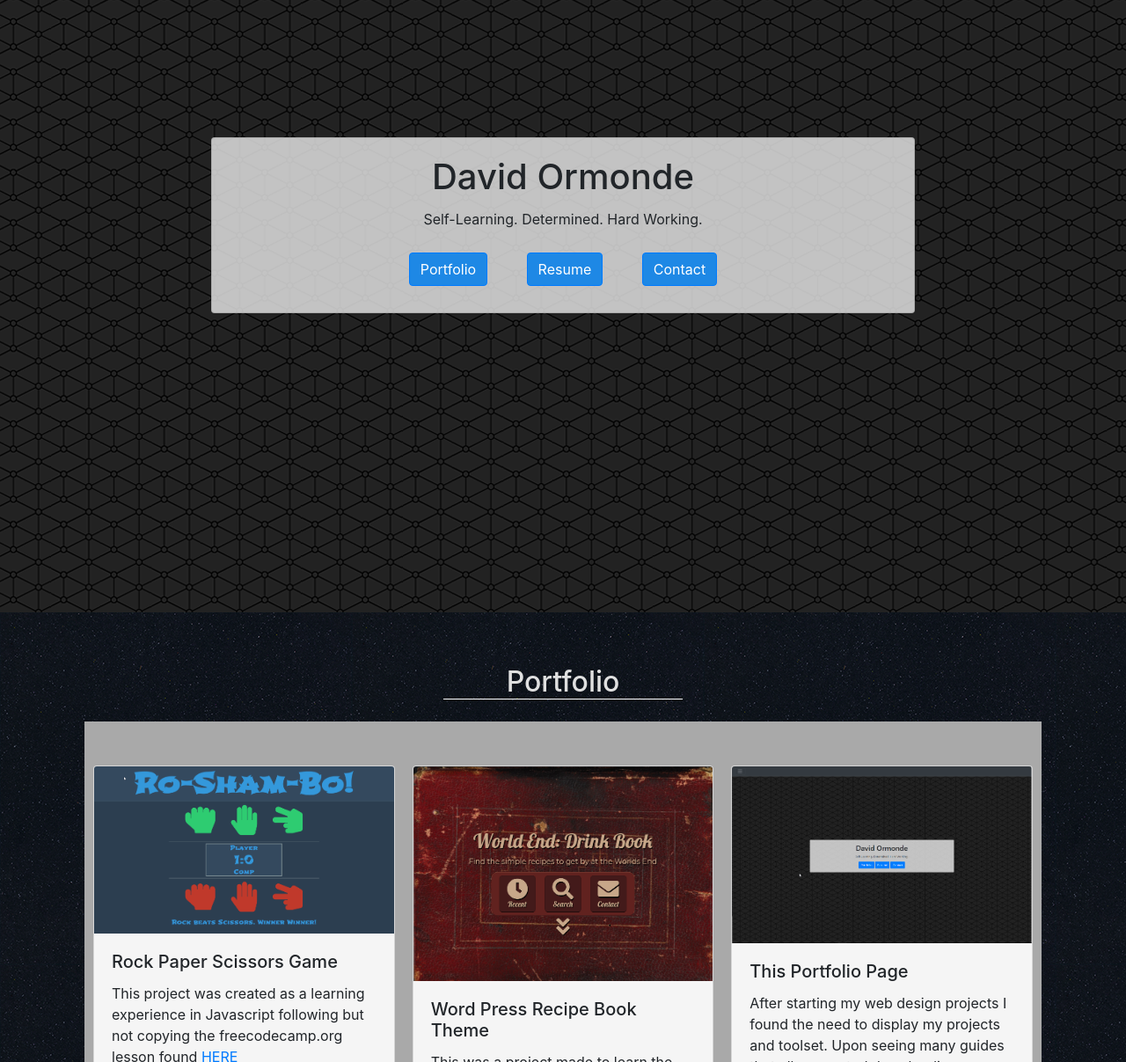
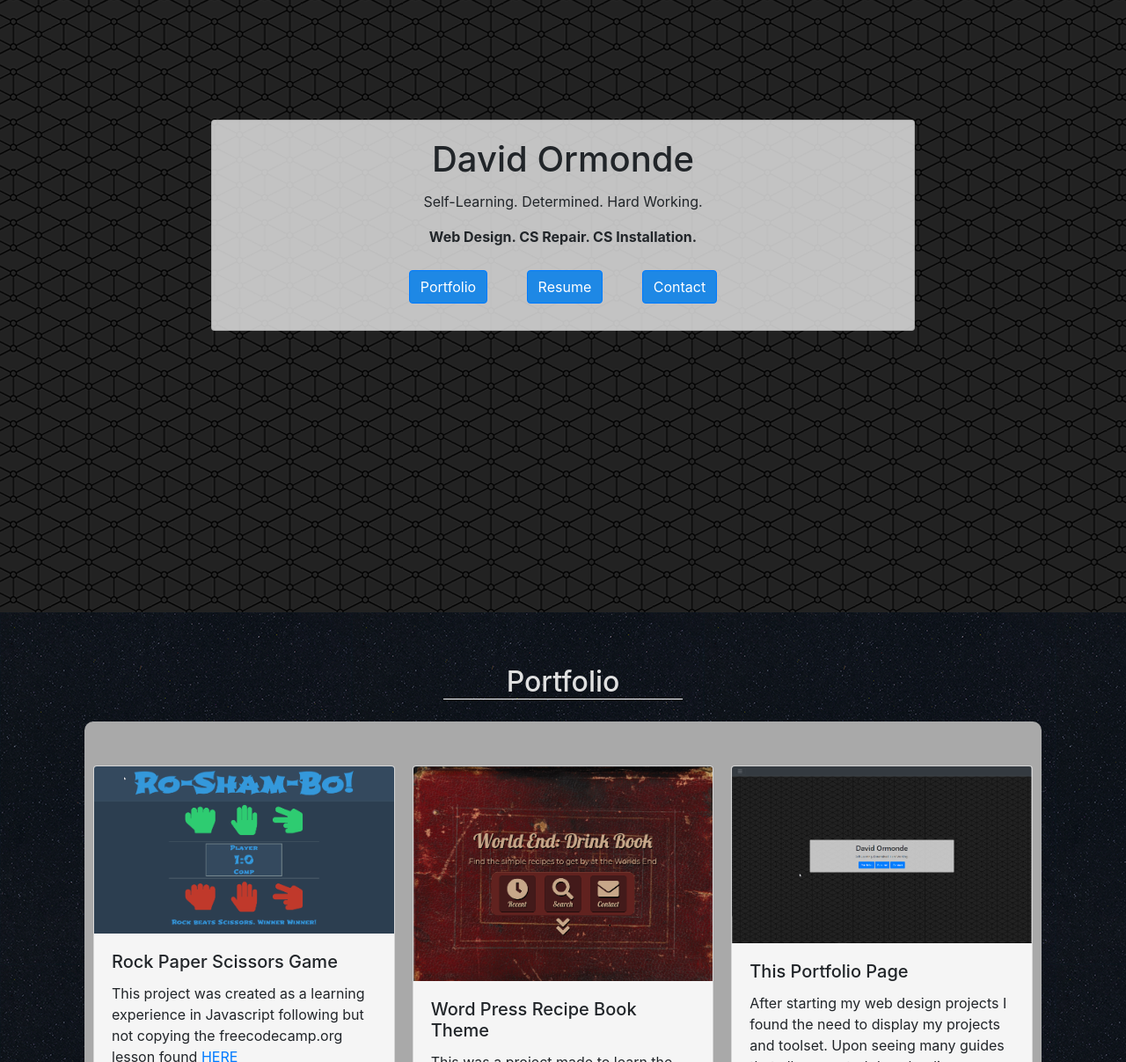
Before and after one commit to dormonde/PortfolioV2, a plain HTML site: page index.html in a window 1280 px wide. Shown: the part 160-1367 px from the top of the page at 88% size. Drawn offline with nearby package versions, Linux system fonts and the light colour scheme.

```diff
--- a/index.html
+++ b/index.html
@@ -186,6 +186,7 @@
                         <div class="card-body">
                             <h1 class="card-title">David Ormonde</h1>
                             <p class="card-text">Self-Learning. Determined. Hard Working.</p>
+                            <p style="font-weight: bold;">Web Design. CS Repair. CS Installation.</p>
                             <a href="#portfolio" id="" class="btn btn-primary">Portfolio</a>
                             <a href="https://drive.google.com/file/d/18JQoj6DEH2hX6Mi__FFdkvfgGEUQ01jZ/view?usp=sharing" id="" class="btn btn-primary" target="_blank">Resume</a>
                             <a href="#contact" id="" class="btn btn-primary">Contact</a>
--- a/style.css
+++ b/style.css
@@ -1,3 +1,4 @@
+html { scroll-behavior: smooth;}
 * {
     padding: 0;
     margin: 0;
@@ -120,6 +121,7 @@
 .card-columns {
     background-color: darkgrey;
     padding: 50px 10px 25px;
+    border-radius: 10px;
 }
 
 .card-columns .card {
```
